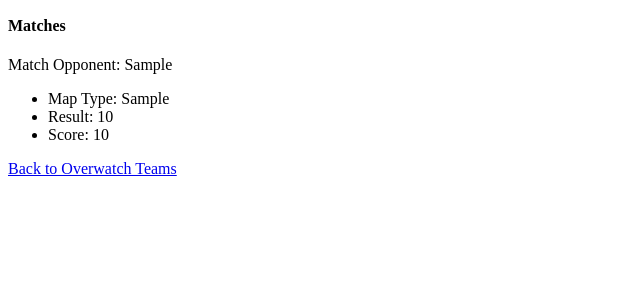
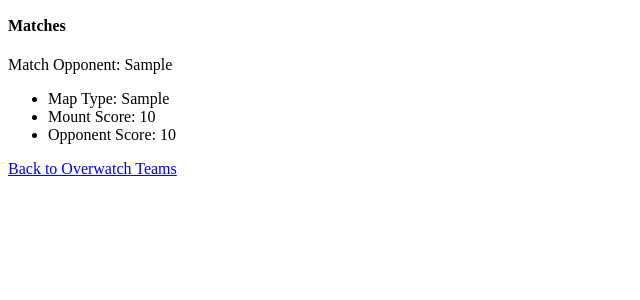
Before and after one commit to johnjackhohl/Senior-Project, a Django app: page /Overwatch/team/1/ in a window 1280 px wide. Shown: the part 217-517 px from the top of the page, without its empty margins (0-640 px from the left). Run offline with Django 4.2, Linux system fonts and the light colour scheme; tables that the repository leaves empty hold one stand-in row (values such as "Sample post").

Commit message:
small changes

```diff
--- a/Esports Project/Esports_Reporting/OverWatch_2/templates/OW_Roster_Players.html
+++ b/Esports Project/Esports_Reporting/OverWatch_2/templates/OW_Roster_Players.html
@@ -24,11 +24,14 @@
             <h4>Matches</h4>
                 {% for match in Matches %}
                     <p>Match Opponent: {{match.opponent}}</p>
-                    {% for game in match.game_set.all %}
+                    {% for game in match.games.all %}
                         <ul>
                             <li>Map Type: {{game.map_type}}</li>
-                            <li>Result: {{game.mount_score}}</li>
-                            <li>Score: {{game.opponent_score}}</li>
+                            <li>Mount Score: {{game.mount_score}}</li>
+                            <li>Opponent Score: {{game.opponent_score}}</li>
+                            {% for map in game.maps.all%}
+                                <li>Map Name: {{map.map_name}}</li>
+                            {%endfor%}
                         </ul>
                     {%endfor%}
                 {%endfor%}
```
